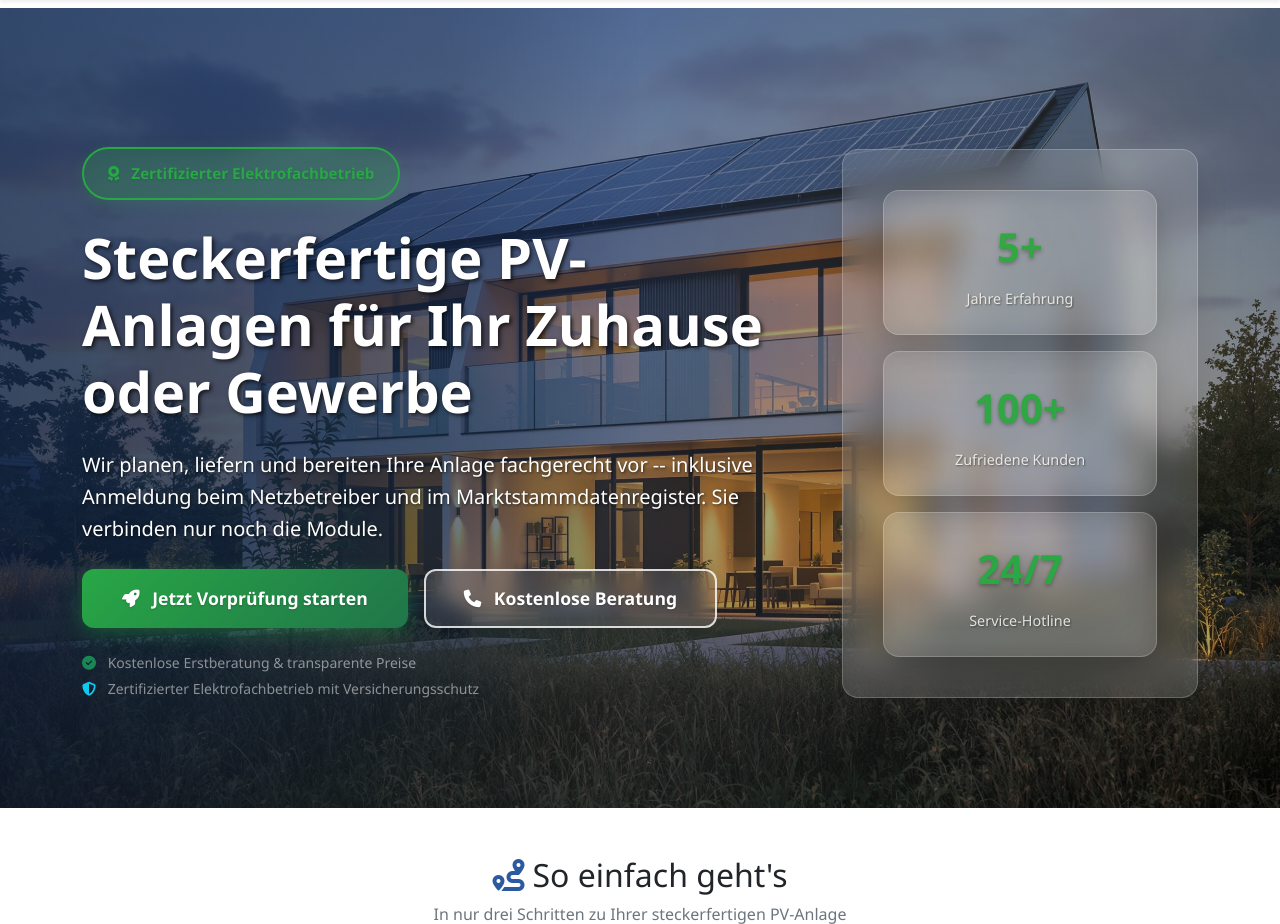
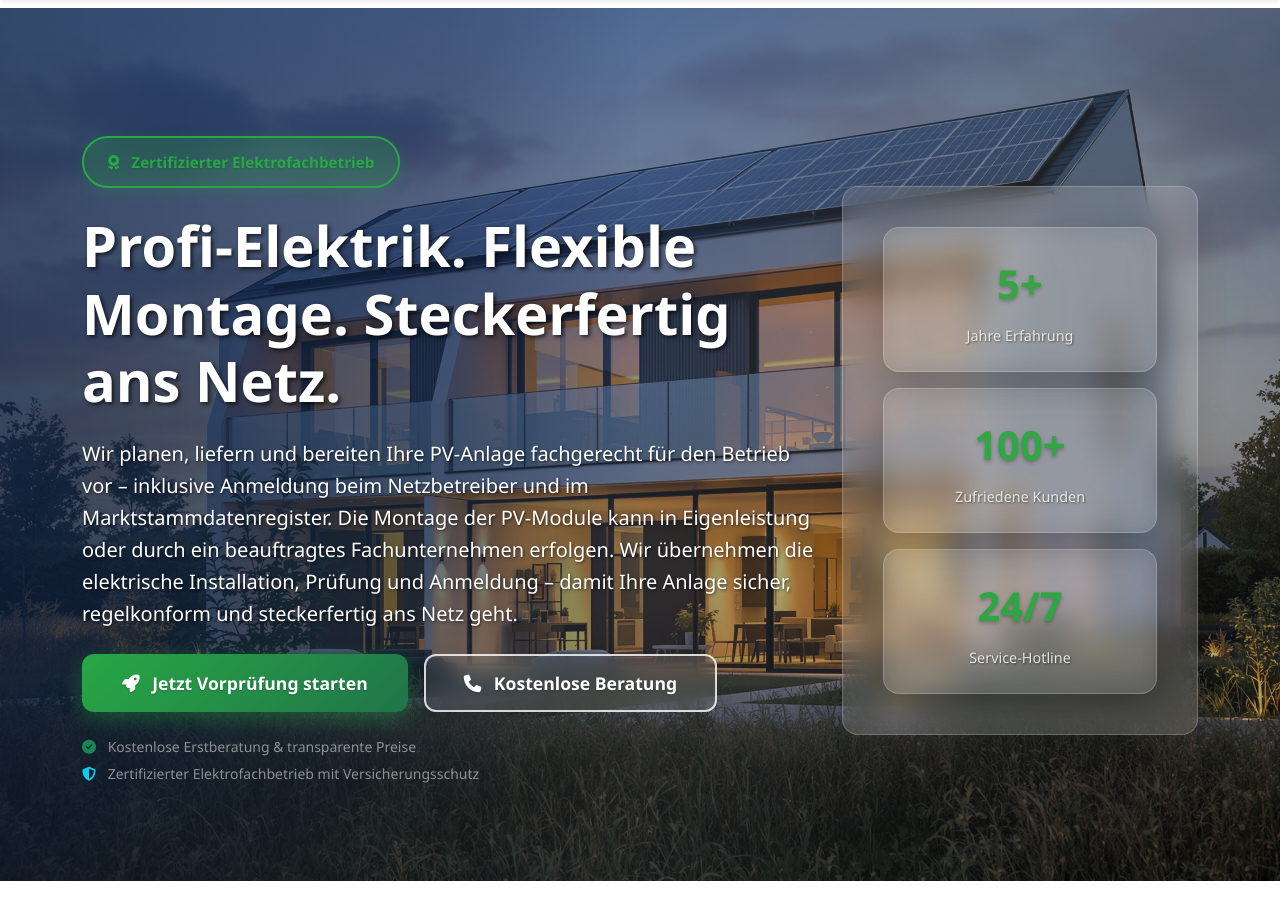
Before and after one commit to Elektriker-Edgar/PV-Projekt, a Django app: page / in a window 1280 px wide. Shown: the part 68-992 px from the top of the page. Run offline with Django 4.2, Linux system fonts and the light colour scheme.

Commit message:
hauptslogan angepasst

```diff
--- a/templates/quotes/home.html
+++ b/templates/quotes/home.html
@@ -4,7 +4,7 @@
 <head>
     <meta charset="UTF-8">
     <meta name="viewport" content="width=device-width, initial-scale=1.0">
-    <meta name="description" content="Steckerfertige PV-Anlagen für Ihr Zuhause oder Gewerbe im Raum Hamburg. Professionelle Planung, Lieferung und fachgerechte Vorbereitung inklusive Anmeldung beim Netzbetreiber.">
+    <meta name="description" content="Profi-Elektrik. Flexible Montage. Steckerfertig ans Netz. EDGARD Elektro - Ihr PV-Spezialist in Hamburg für fachgerechte Elektroinstallation, Prüfung und Anmeldung.">
     <meta name="keywords" content="PV-Anlage, Photovoltaik, Elektro, Hamburg, Steckerfertig, Solar, Balkonkraftwerk, Elektrofachbetrieb">
     <meta name="author" content="EDGARD Elektro">
     <title>EDGARD -- Elektro PV-Service | Steckerfertige PV-Anlagen Hamburg</title>
@@ -745,11 +745,11 @@
                         <i class="fas fa-award me-2"></i>
                         Zertifizierter Elektrofachbetrieb
                     </div>
-                    <h1 class="display-4 mb-4">Steckerfertige PV-Anlagen für Ihr Zuhause oder Gewerbe</h1>
+                    <h1 class="display-4 mb-4">Profi-Elektrik. Flexible Montage. Steckerfertig ans Netz.</h1>
                     <p class="lead mb-4">
-                        Wir planen, liefern und bereiten Ihre Anlage fachgerecht vor --
-                        inklusive Anmeldung beim Netzbetreiber und im Marktstammdatenregister.
-                        Sie verbinden nur noch die Module.
+                        Wir planen, liefern und bereiten Ihre PV-Anlage fachgerecht für den Betrieb vor – inklusive Anmeldung beim Netzbetreiber und im Marktstammdatenregister.
+                        Die Montage der PV-Module kann in Eigenleistung oder durch ein beauftragtes Fachunternehmen erfolgen.
+                        Wir übernehmen die elektrische Installation, Prüfung und Anmeldung – damit Ihre Anlage sicher, regelkonform und steckerfertig ans Netz geht.
                     </p>
                     <div class="d-flex flex-column flex-md-row gap-3 align-items-center justify-content-start">
                         <a href="{% url 'quotes:precheck_wizard' %}" class="btn btn-edgard btn-lg" role="button" aria-label="Zur kostenlosen Vorprüfung">
```
